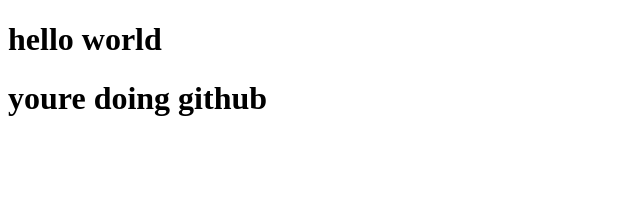
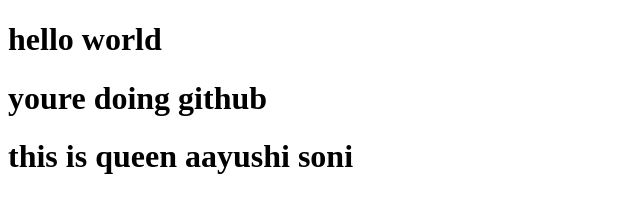
Before and after one commit to Ayushi-png-ctrl/vcscf1, a plain HTML site: page index.html in a window 1280 px wide. Shown: the whole page, without its empty margins (0-640 px from the left). Drawn offline with Linux system fonts and the light colour scheme.

Commit message:
third commit

```diff
--- a/index.html
+++ b/index.html
@@ -8,5 +8,6 @@
 <body>
     <h1>hello world</h1>
     <h1>youre doing github</h1>
+    <h1>this is queen aayushi soni</h1>
 </body>
 </html>
```
